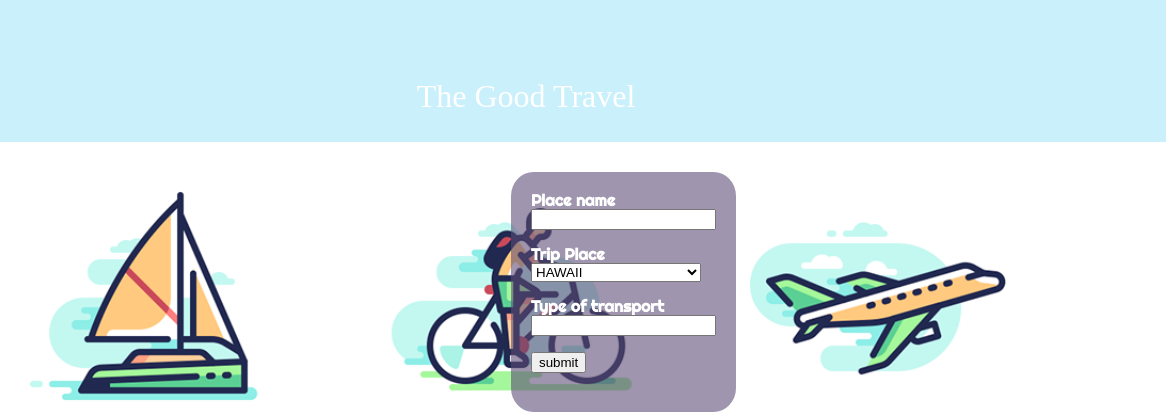
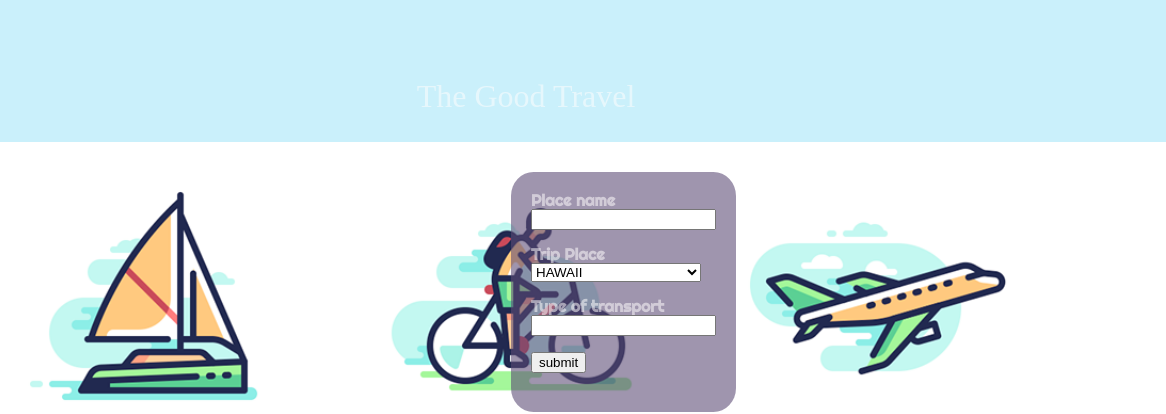
Before and after one commit to Mahmoud-Khader/The-Good-Travel, a plain HTML site: page index.html in a window 1280 px wide. Shown: the top 414 px of the page, 114-1280 px from the left. Drawn offline with Linux system fonts and the light colour scheme.

Commit message:
fixed the colors

```diff
--- a/css/style.css
+++ b/css/style.css
@@ -12,7 +12,7 @@ header{
     position: relative;
 }
 h1{
-color: white;
+color:  #fffdfe88;
 text-align: center;
 font-size: xx-large;
 padding-top: 50px;
@@ -46,7 +46,7 @@ form{
 label{
     text-align: center;
     font-family: 'Righteous', cursive;
-    color: white;
+    color:  #fffdfe88;
 }
 #form input{
     /* margin: 25px; */
@@ -62,3 +62,7 @@ img{
     width: 100px;
     height: 100px;
 }
+
+footer{
+    background-color: #f376a288;
+}
```
